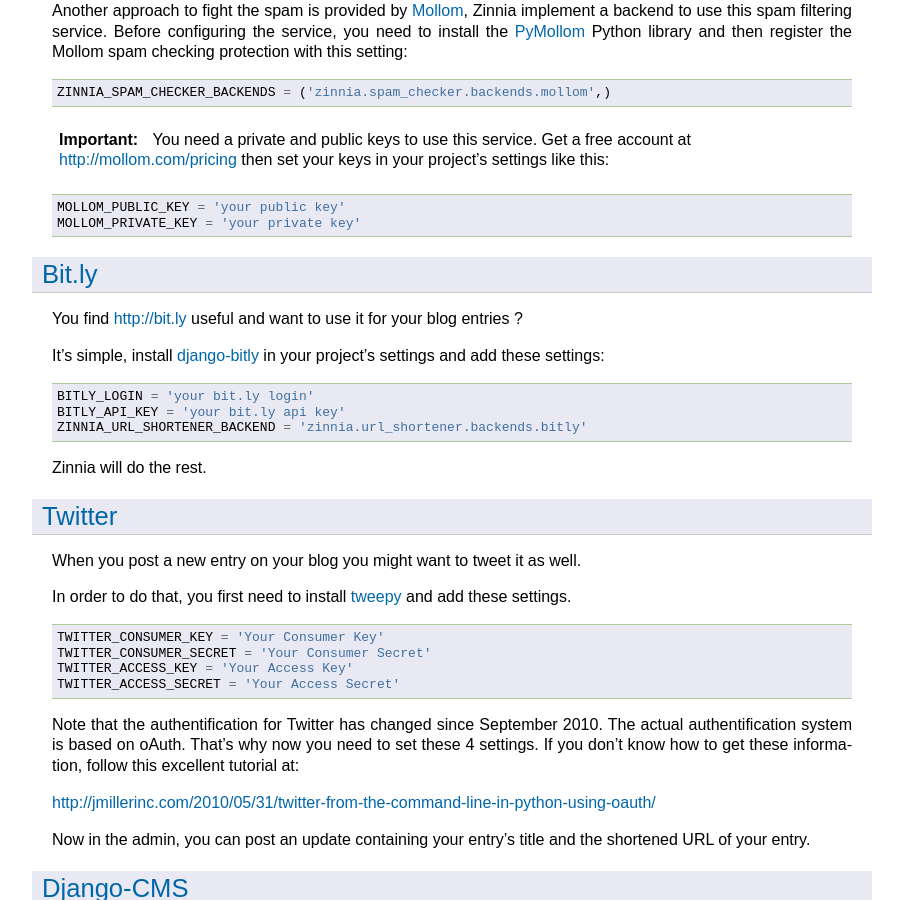
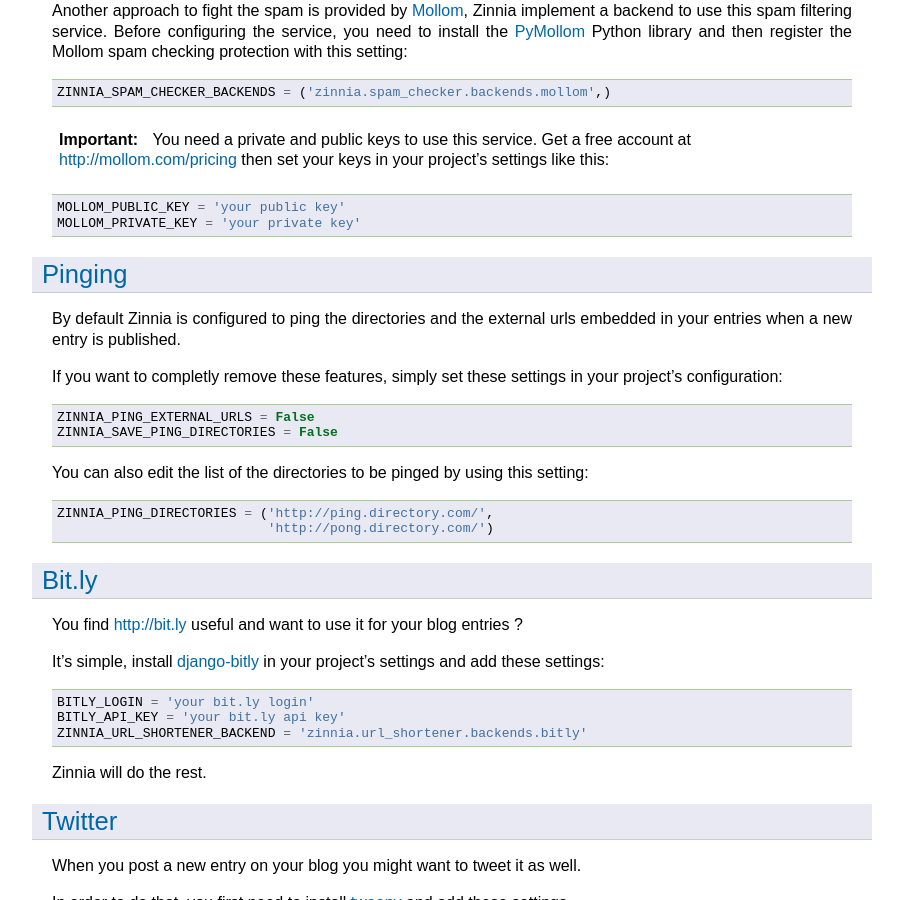
Before and after one commit to Holland1314qu/Fantomas42o, a Sphinx documentation site: the page built from docs/getting-started/configuration.rst, in a window 1280 px wide and 900 px high, scrolled down 2003 px. Shown: the whole window, without its empty margins (178-1081 px from the left). Built offline with Sphinx 7.4.7, drawn with Linux system fonts in a browser that asks for light colours.

Commit message:
Updating documentation about pinging #243

```diff
--- a/docs/getting-started/configuration.rst
+++ b/docs/getting-started/configuration.rst
@@ -154,6 +154,26 @@
   MOLLOM_PUBLIC_KEY = 'your public key'
   MOLLOM_PRIVATE_KEY = 'your private key'
 
+.. _zinnia-pinging:
+
+Pinging
+=======
+
+By default Zinnia is configured to ping the directories and the external
+urls embedded in your entries when a new entry is published.
+
+If you want to completly remove these features, simply set these settings
+in your project's configuration: ::
+
+  ZINNIA_PING_EXTERNAL_URLS = False
+  ZINNIA_SAVE_PING_DIRECTORIES = False
+
+You can also edit the list of the directories to be pinged by using this
+setting: ::
+
+  ZINNIA_PING_DIRECTORIES = ('http://ping.directory.com/',
+                             'http://pong.directory.com/')
+
 .. _zinnia-bitly:
 
 Bit.ly
@@ -201,7 +221,6 @@
 
 Django-CMS
 ==========
-
 
 If you use `django-CMS`_, Zinnia can be integrated into your pages,
 thanks to the plugin system.
--- a/docs/getting-started/install.rst
+++ b/docs/getting-started/install.rst
@@ -26,7 +26,7 @@
 * `pyparsing`_ >= 1.5.5 < 2.0.0
 * `django-xmlrpc`_ >= 0.1.5
 
-Note that all the dependencies will be resolved if you install
+Note that all the needed dependencies will be resolved if you install
 Zinnia with :program:`pip` or :program:`easy_install`, excepting Django.
 
 .. _getting-the-code:
```
